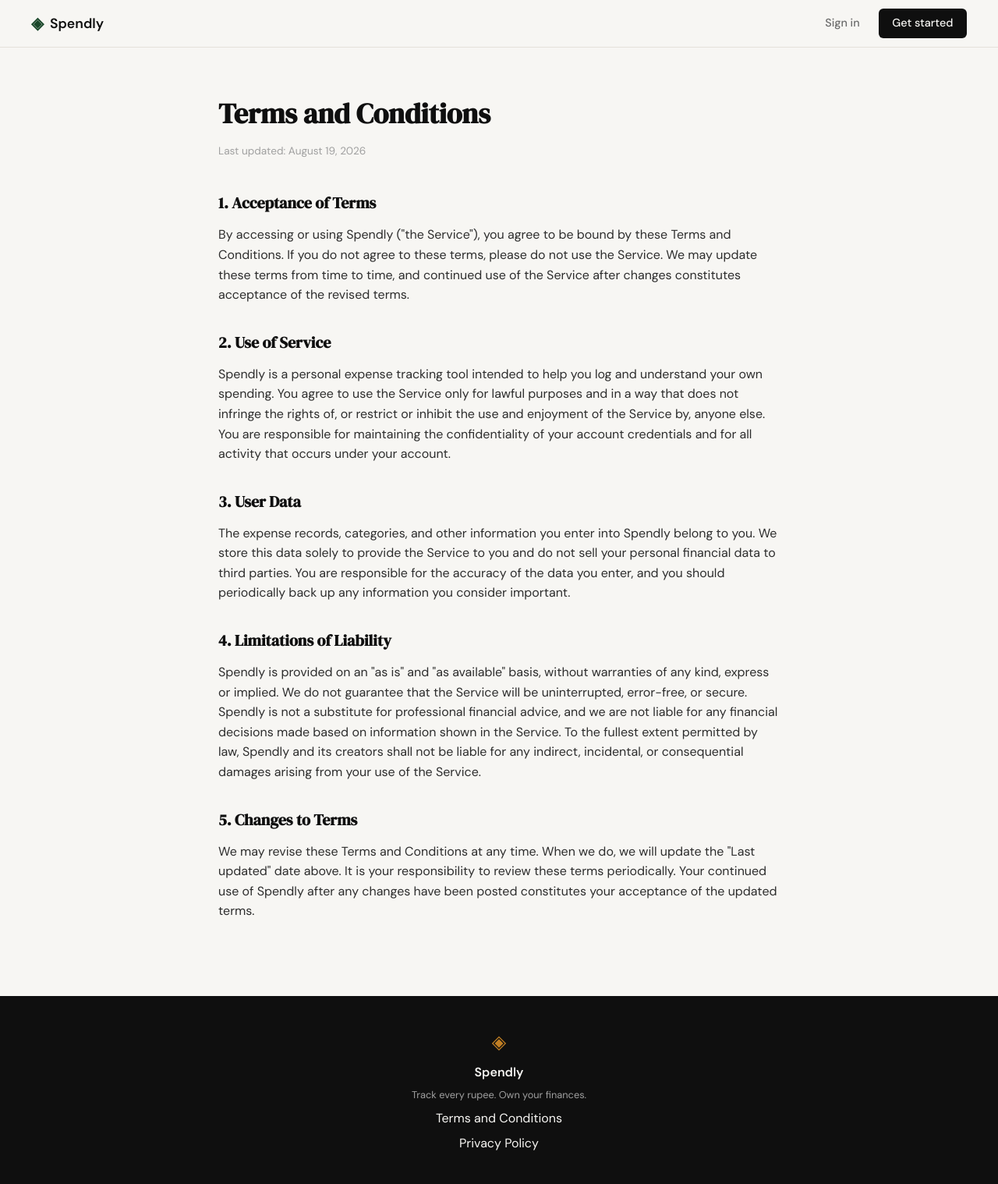
After one commit to vaibhav-codes/Expense-Tracker-, a Flask app: page /terms in a window 1280 px wide. The commit adds this page. Shown: the whole page at 78% size. Run offline with Flask 3, Linux system fonts and the light colour scheme.

Commit message:
landing: add terms and conditions page and route

```diff
--- a/app.py
+++ b/app.py
@@ -20,6 +20,11 @@ def register():
 @app.route("/login")
 def login():
     return render_template("login.html")
+
+
+@app.route("/terms")
+def terms():
+    return render_template("terms.html")
 
 
 # ------------------------------------------------------------------ #
--- a/static/css/style.css
+++ b/static/css/style.css
@@ -478,6 +478,47 @@ a { color: inherit; text-decoration: none; }
 .auth-switch a:hover { text-decoration: underline; }
 
 /* ------------------------------------------------------------------ */
+/* Legal pages                                                         */
+/* ------------------------------------------------------------------ */
+
+.legal-section {
+    padding: 3.5rem 2rem 5rem;
+}
+
+.legal-inner {
+    max-width: 720px;
+    margin: 0 auto;
+}
+
+.legal-title {
+    font-family: var(--font-display);
+    font-size: 2.25rem;
+    color: var(--ink);
+    margin-bottom: 0.5rem;
+}
+
+.legal-updated {
+    font-size: 0.85rem;
+    color: var(--ink-faint);
+    margin-bottom: 2.5rem;
+}
+
+.legal-body h2 {
+    font-family: var(--font-display);
+    font-size: 1.25rem;
+    color: var(--ink);
+    margin-top: 2rem;
+    margin-bottom: 0.75rem;
+}
+
+.legal-body h2:first-child { margin-top: 0; }
+
+.legal-body p {
+    color: var(--ink-soft);
+    margin-bottom: 1rem;
+}
+
+/* ------------------------------------------------------------------ */
 /* Footer                                                              */
 /* ------------------------------------------------------------------ */
 
--- a/templates/base.html
+++ b/templates/base.html
@@ -34,7 +34,7 @@
             <span class="brand-icon">◈</span>
             <span class="footer-name">Spendly</span>
             <p class="footer-copy">Track every rupee. Own your finances.</p>
-            <a href="#">Terms and Conditions</a>
+            <a href="{{ url_for('terms') }}">Terms and Conditions</a>
             <a href="#">Privacy Policy</a>
         </div>
     </footer>
--- /dev/null
+++ b/templates/terms.html
@@ -0,0 +1,63 @@
+{% extends "base.html" %}
+
+{% block title %}Terms and Conditions — Spendly{% endblock %}
+
+{% block content %}
+
+<section class="legal-section">
+    <div class="legal-inner">
+        <h1 class="legal-title">Terms and Conditions</h1>
+        <p class="legal-updated">Last updated: August 19, 2026</p>
+
+        <div class="legal-body">
+            <h2>1. Acceptance of Terms</h2>
+            <p>
+                By accessing or using Spendly ("the Service"), you agree to be bound by these
+                Terms and Conditions. If you do not agree to these terms, please do not use
+                the Service. We may update these terms from time to time, and continued use
+                of the Service after changes constitutes acceptance of the revised terms.
+            </p>
+
+            <h2>2. Use of Service</h2>
+            <p>
+                Spendly is a personal expense tracking tool intended to help you log and
+                understand your own spending. You agree to use the Service only for lawful
+                purposes and in a way that does not infringe the rights of, or restrict or
+                inhibit the use and enjoyment of the Service by, anyone else. You are
+                responsible for maintaining the confidentiality of your account credentials
+                and for all activity that occurs under your account.
+            </p>
+
+            <h2>3. User Data</h2>
+            <p>
+                The expense records, categories, and other information you enter into
+                Spendly belong to you. We store this data solely to provide the Service to
+                you and do not sell your personal financial data to third parties. You are
+                responsible for the accuracy of the data you enter, and you should
+                periodically back up any information you consider important.
+            </p>
+
+            <h2>4. Limitations of Liability</h2>
+            <p>
+                Spendly is provided on an "as is" and "as available" basis, without
+                warranties of any kind, express or implied. We do not guarantee that the
+                Service will be uninterrupted, error-free, or secure. Spendly is not a
+                substitute for professional financial advice, and we are not liable for any
+                financial decisions made based on information shown in the Service. To the
+                fullest extent permitted by law, Spendly and its creators shall not be
+                liable for any indirect, incidental, or consequential damages arising from
+                your use of the Service.
+            </p>
+
+            <h2>5. Changes to Terms</h2>
+            <p>
+                We may revise these Terms and Conditions at any time. When we do, we will
+                update the "Last updated" date above. It is your responsibility to review
+                these terms periodically. Your continued use of Spendly after any changes
+                have been posted constitutes your acceptance of the updated terms.
+            </p>
+        </div>
+    </div>
+</section>
+
+{% endblock %}
```
